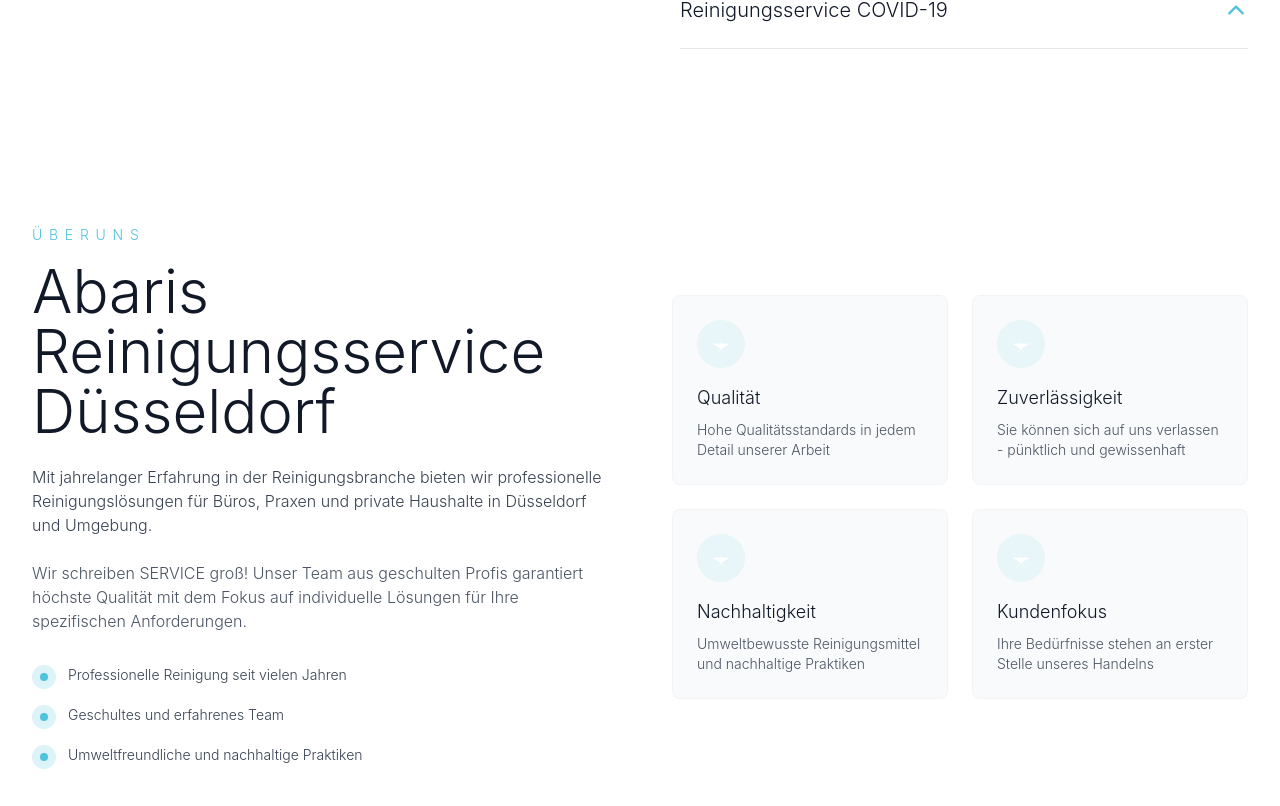
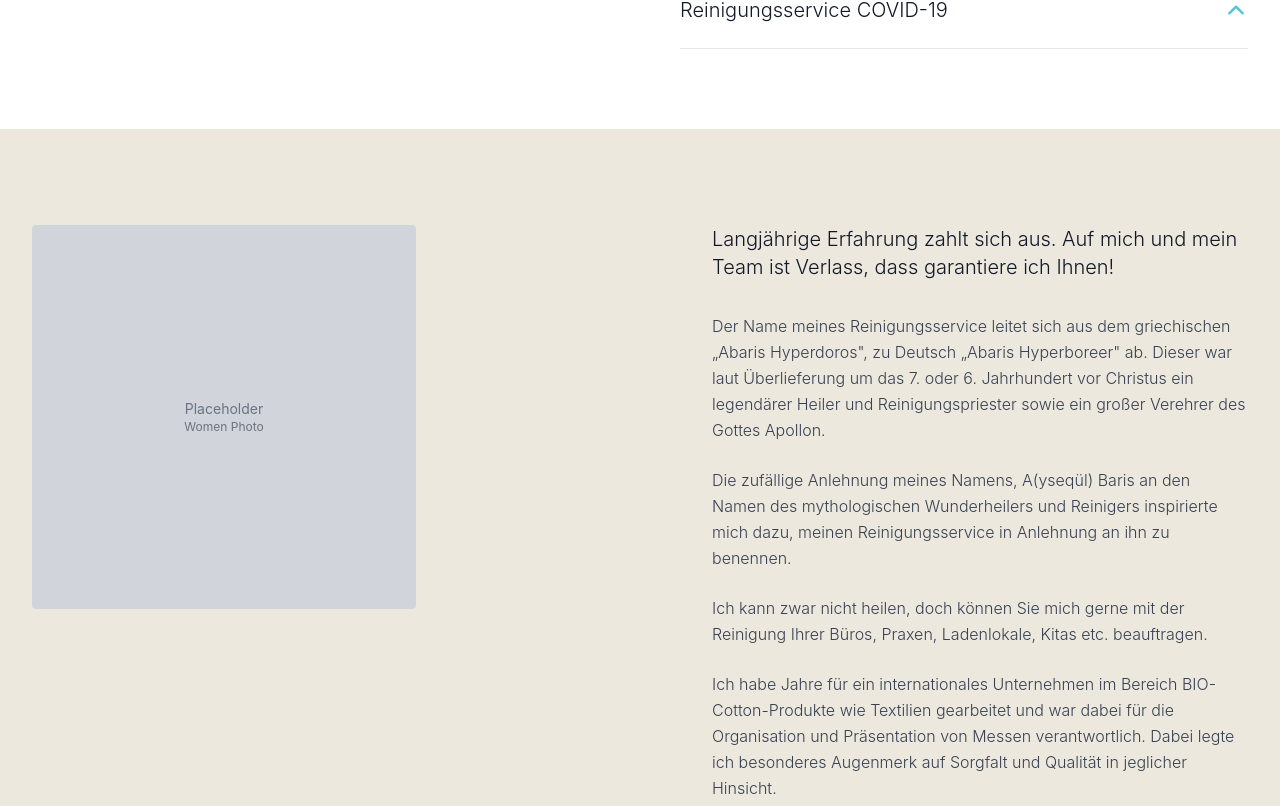
Before and after one commit to ecoezer/abaris, a React (Vite) app: page / in a window 1280 px wide. Shown: the part 1434-2240 px from the top of the page. Built offline with nearby package versions, Linux system fonts and the light colour scheme.

Commit message:
Updated About.jsx

```diff
--- a/src/components/About.jsx
+++ b/src/components/About.jsx
@@ -2,115 +2,39 @@ import React from 'react'
 import StarIcon from './StarIcon'
 
 function About() {
-  const values = [
-    {
-      title: 'Qualität',
-      description: 'Hohe Qualitätsstandards in jedem Detail unserer Arbeit'
-    },
-    {
-      title: 'Zuverlässigkeit',
-      description: 'Sie können sich auf uns verlassen - pünktlich und gewissenhaft'
-    },
-    {
-      title: 'Nachhaltigkeit',
-      description: 'Umweltbewusste Reinigungsmittel und nachhaltige Praktiken'
-    },
-    {
-      title: 'Kundenfokus',
-      description: 'Ihre Bedürfnisse stehen an erster Stelle unseres Handelns'
-    }
-  ]
-
   return (
-    <div id="about" className="bg-white py-16 md:py-24">
+    <div id="about" className="bg-[#ede8dd] py-16 md:py-24">
       <div className="max-w-7xl mx-auto px-4 md:px-8">
-        <div className="grid grid-cols-1 lg:grid-cols-2 gap-12 md:gap-16 items-center mb-16 md:mb-24">
-          <div>
-            <div className="uppercase text-abaris-cyan text-xs sm:text-sm tracking-widest font-light mb-4">
-              Ü B E R U N S
-            </div>
-            <h2 className="text-4xl sm:text-5xl md:text-6xl font-light text-gray-900 mb-6">
-              Abaris Reinigungsservice Düsseldorf
-            </h2>
-            <p className="text-gray-700 font-light mb-6 leading-relaxed text-sm md:text-base">
-              Mit jahrelanger Erfahrung in der Reinigungsbranche bieten wir professionelle Reinigungslösungen für Büros, Praxen und private Haushalte in Düsseldorf und Umgebung.
-            </p>
-            <p className="text-gray-600 font-light mb-8 leading-relaxed text-sm md:text-base">
-              Wir schreiben SERVICE groß! Unser Team aus geschulten Profis garantiert höchste Qualität mit dem Fokus auf individuelle Lösungen für Ihre spezifischen Anforderungen.
-            </p>
-            <div className="space-y-4">
-              <div className="flex items-start">
-                <div className="flex-shrink-0">
-                  <div className="flex items-center justify-center h-6 w-6 rounded-full bg-abaris-cyan bg-opacity-20">
-                    <div className="h-2 w-2 bg-abaris-cyan rounded-full"></div>
-                  </div>
-                </div>
-                <p className="ml-3 text-gray-700 font-light text-sm">Professionelle Reinigung seit vielen Jahren</p>
-              </div>
-              <div className="flex items-start">
-                <div className="flex-shrink-0">
-                  <div className="flex items-center justify-center h-6 w-6 rounded-full bg-abaris-cyan bg-opacity-20">
-                    <div className="h-2 w-2 bg-abaris-cyan rounded-full"></div>
-                  </div>
-                </div>
-                <p className="ml-3 text-gray-700 font-light text-sm">Geschultes und erfahrenes Team</p>
-              </div>
-              <div className="flex items-start">
-                <div className="flex-shrink-0">
-                  <div className="flex items-center justify-center h-6 w-6 rounded-full bg-abaris-cyan bg-opacity-20">
-                    <div className="h-2 w-2 bg-abaris-cyan rounded-full"></div>
-                  </div>
-                </div>
-                <p className="ml-3 text-gray-700 font-light text-sm">Umweltfreundliche und nachhaltige Praktiken</p>
-              </div>
+        <div className="grid grid-cols-1 lg:grid-cols-2 gap-12 md:gap-20 items-start">
+          <div className="flex justify-center lg:justify-start">
+            <div className="w-full max-w-sm h-96 bg-gray-300 rounded flex items-center justify-center">
+              <span className="text-gray-500 text-center">
+                <p className="text-sm">Placeholder</p>
+                <p className="text-xs">Women Photo</p>
+              </span>
             </div>
           </div>
 
-          <div className="grid grid-cols-1 sm:grid-cols-2 gap-6">
-            {values.map((value, index) => (
-              <div key={index} className="p-6 bg-gray-50 rounded-lg border border-gray-100 hover:border-abaris-cyan transition-colors">
-                <div className="flex items-center justify-center w-12 h-12 rounded-full bg-abaris-cyan bg-opacity-10 mb-4">
-                  <StarIcon />
-                </div>
-                <h3 className="text-lg font-light text-gray-900 mb-2">
-                  {value.title}
-                </h3>
-                <p className="text-gray-600 font-light text-sm">
-                  {value.description}
-                </p>
-              </div>
-            ))}
-          </div>
-        </div>
-
-        <div className="bg-[#e8e3d8] -mx-4 md:-mx-8 px-4 md:px-8 py-16 md:py-24 mt-16 md:mt-24">
-          <div className="max-w-7xl mx-auto">
-            <div className="grid grid-cols-1 lg:grid-cols-2 gap-12 md:gap-20 items-start">
-              <div className="lg:pr-8">
-                <img
-                  src="/abaris-new-tinified-1-871x1024 (1).png"
-                  alt="Geschäftsführerin"
-                  className="w-full h-auto"
-                />
-              </div>
           <div className="lg:pl-8">
-                <p className="text-gray-800 font-light mb-8 leading-relaxed text-base md:text-lg">
+            <p className="text-gray-900 font-light text-lg md:text-xl leading-relaxed mb-8">
               Langjährige Erfahrung zahlt sich aus. Auf mich und mein Team ist Verlass, dass garantiere ich Ihnen!
             </p>
+
             <p className="text-gray-700 font-light mb-6 leading-relaxed text-base">
               Der Name meines Reinigungsservice leitet sich aus dem griechischen „Abaris Hyperdoros", zu Deutsch „Abaris Hyperboreer" ab. Dieser war laut Überlieferung um das 7. oder 6. Jahrhundert vor Christus ein legendärer Heiler und Reinigungspriester sowie ein großer Verehrer des Gottes Apollon.
             </p>
+
             <p className="text-gray-700 font-light mb-6 leading-relaxed text-base">
               Die zufällige Anlehnung meines Namens, A(yseqül) Baris an den Namen des mythologischen Wunderheilers und Reinigers inspirierte mich dazu, meinen Reinigungsservice in Anlehnung an ihn zu benennen.
             </p>
+
             <p className="text-gray-700 font-light mb-6 leading-relaxed text-base">
               Ich kann zwar nicht heilen, doch können Sie mich gerne mit der Reinigung Ihrer Büros, Praxen, Ladenlokale, Kitas etc. beauftragen.
             </p>
-                <p className="text-gray-700 font-light mb-0 leading-relaxed text-base">
+
+            <p className="text-gray-700 font-light leading-relaxed text-base">
               Ich habe Jahre für ein internationales Unternehmen im Bereich BIO-Cotton-Produkte wie Textilien gearbeitet und war dabei für die Organisation und Präsentation von Messen verantwortlich. Dabei legte ich besonderes Augenmerk auf Sorgfalt und Qualität in jeglicher Hinsicht.
             </p>
-              </div>
-            </div>
           </div>
         </div>
       </div>
```
Lines whose indentation alone changed are shown as unchanged.
